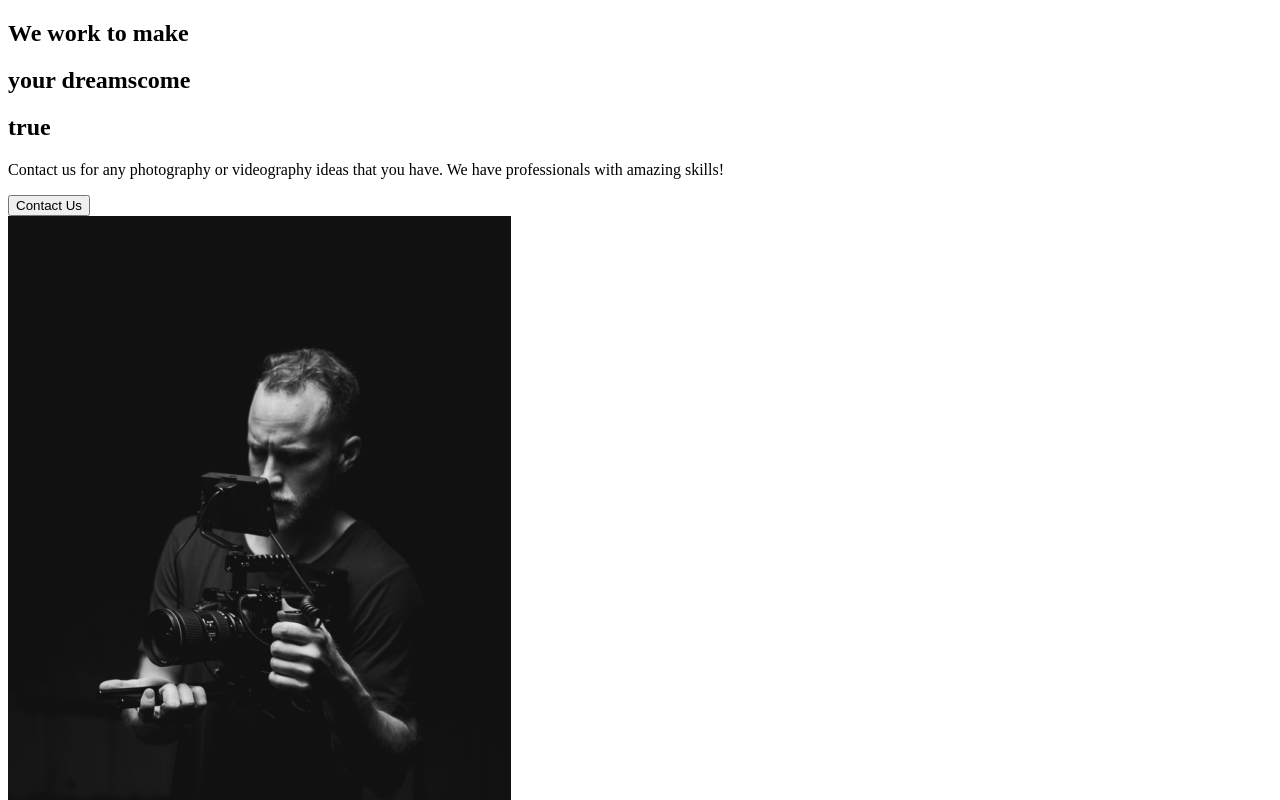
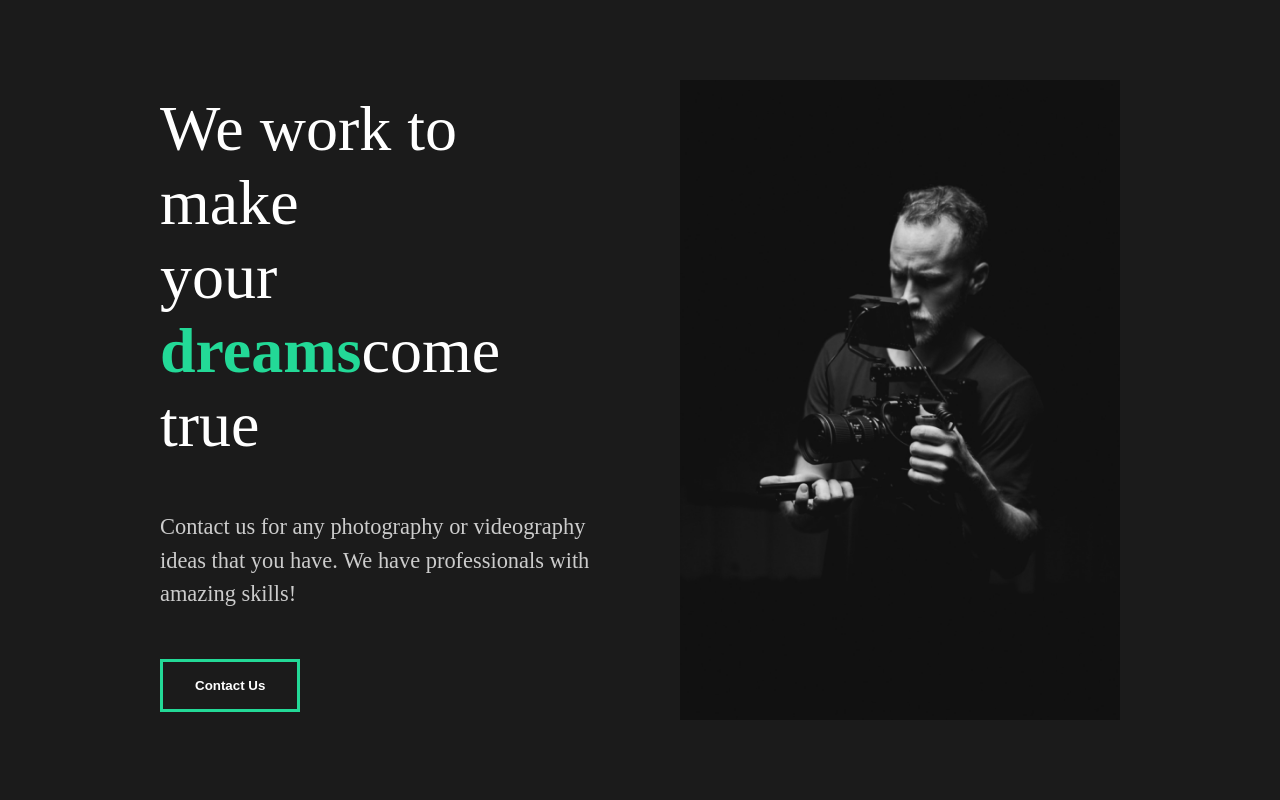
Before and after one commit to Gastonm1/Capture, a React (Create React App) app: page / in a window 1280 px wide. Shown: the top 800 px of the page. Built offline with nearby package versions, Linux system fonts and the light colour scheme.

Commit message:
About Section Stlying with stlyed-components&SCSS

```diff
--- a/src/App.js
+++ b/src/App.js
@@ -1,4 +1,7 @@
 import React from 'react'
+
+//Global Style
+import GlobalStyle from './components/GlobalStyles';
 //Import Pages
 import AboutUs from './pages/AboutUs'
 
@@ -6,6 +9,7 @@ function App() {
   return (
     <div className="App">
       <AboutUs/>
+      <GlobalStyle/>
     </div>
   );
 }
--- a/src/components/AboutSection.js
+++ b/src/components/AboutSection.js
@@ -1,30 +1,67 @@
-import React from 'react';
-import home1 from '../img/home1.png'
+import React from "react";
+import home1 from "../img/home1.png";
+//Styled
+import styled from "styled-components";
 
 const AboutSection = () => {
   return (
-        <div>
-            <div className="description">
+    <AboutContainer>
+      <AboutDescription>
         <div className="title">
-                    <div className="hide">
+          <AboutHide>
             <h2>We work to make</h2>
+          </AboutHide>
+          <AboutHide>
+            <h2>
+              your <span>dreams</span>come
+            </h2>
+          </AboutHide>
+          <AboutHide>
+            <h2>true</h2>
+          </AboutHide>
         </div>
-                    <div className="hide">
-                        <h2>your <span>dreams</span>come
-                        </h2>
-                    </div>
-                    <div className="hide">
-                        <h2>true</h2>
-                    </div>
-                </div>
-                <p>Contact us for any photography or videography ideas that you have. We have professionals with amazing skills!</p>
+        <p>
+          Contact us for any photography or videography ideas that you have. We
+          have professionals with amazing skills!
+        </p>
         <button>Contact Us</button>
-            </div>
-            <div className="image">
+      </AboutDescription>
+      <AboutImage>
         <img src={home1} alt="guy with camera" />
-            </div>
-        </div>
-    )
+      </AboutImage>
+    </AboutContainer>
+  );
+};
+
+//Styled Components
+const AboutContainer = styled.div`
+  min-height: 90vh;
+  display: flex;
+  align-items: center;
+  justify-content: space-between;
+  padding: 5rem 10rem;
+  color: white;
+`;
+
+const AboutDescription = styled.div`
+    flex: 1;
+    padding-right: 5rem;
+    h2{
+        font-weight: lighter}
+`
+
+const AboutImage = styled.div`
+    flex:1;
+    overflow:hidden;
+    img{
+        width: 100%;
+        height: 80vh;
+        object-fit: cover;
     }
+`
+
+const AboutHide = styled.div`
+    overflow:hidden;
+`
 
 export default AboutSection;
--- /dev/null
+++ b/src/components/GlobalStyles.js
@@ -0,0 +1,53 @@
+import {createGlobalStyle} from 'styled-components';
+
+const GlobalStyle = createGlobalStyle`
+    *{
+        margin: 0;
+        padding: 0;
+        box-sizing: border-box
+    }
+
+    body{
+        background: #1b1b1b;
+    }
+
+    button{
+        font-weight: bold;
+        font-size: 1.1 rem;
+        cursor: pointer;
+        padding: 1rem 2rem;
+        border: 3px solid #23d997;
+        background: transparent;
+        color: white;
+        transition: all 0.5s ease;
+        &:hover{
+            background-color: #23d997;
+            color: white;
+        }
+    }
+        h2{
+            font-weight: lighter;
+            font-size: 4rem;
+        }
+        h3{
+            color: white;
+        }
+        h4{
+            font-weight: bold;
+        }
+        a{
+            font-size: 1.1.rem;
+        }
+        span{
+            font-weight: bold;
+            color: #23d997;
+        }
+        p{
+            padding: 3rem 0rem;
+            color: #ccc;
+            font-size: 1.4rem;
+            line-height: 150%;
+        }
+`
+
+export default GlobalStyle;
```
Lines whose indentation alone changed are shown as unchanged.
